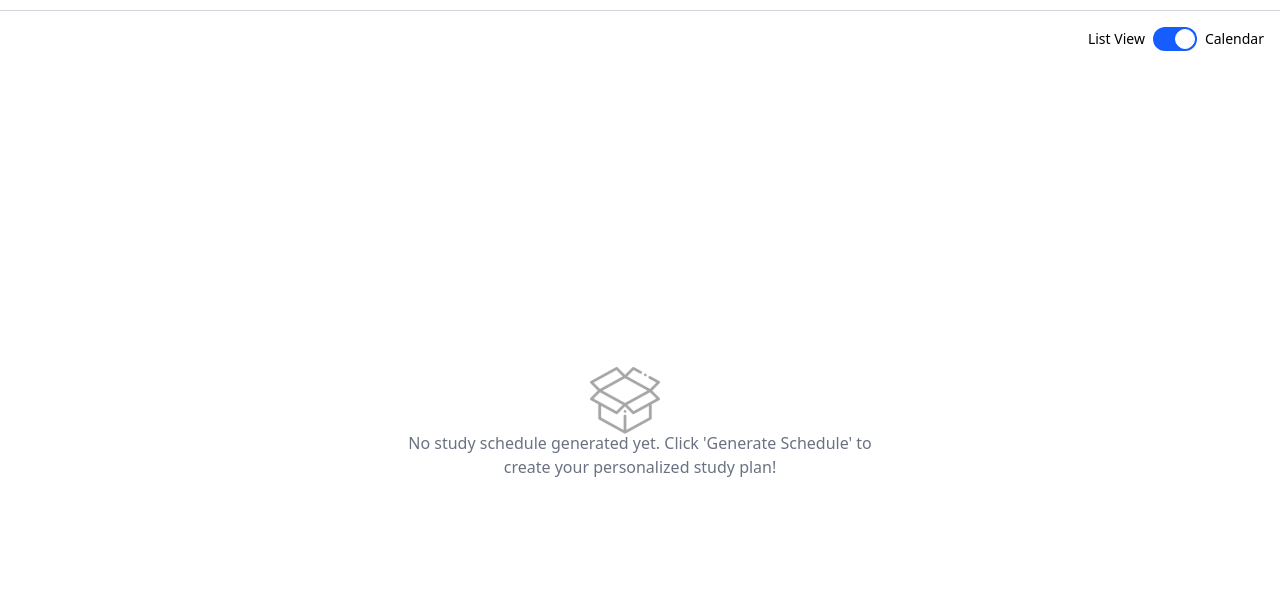
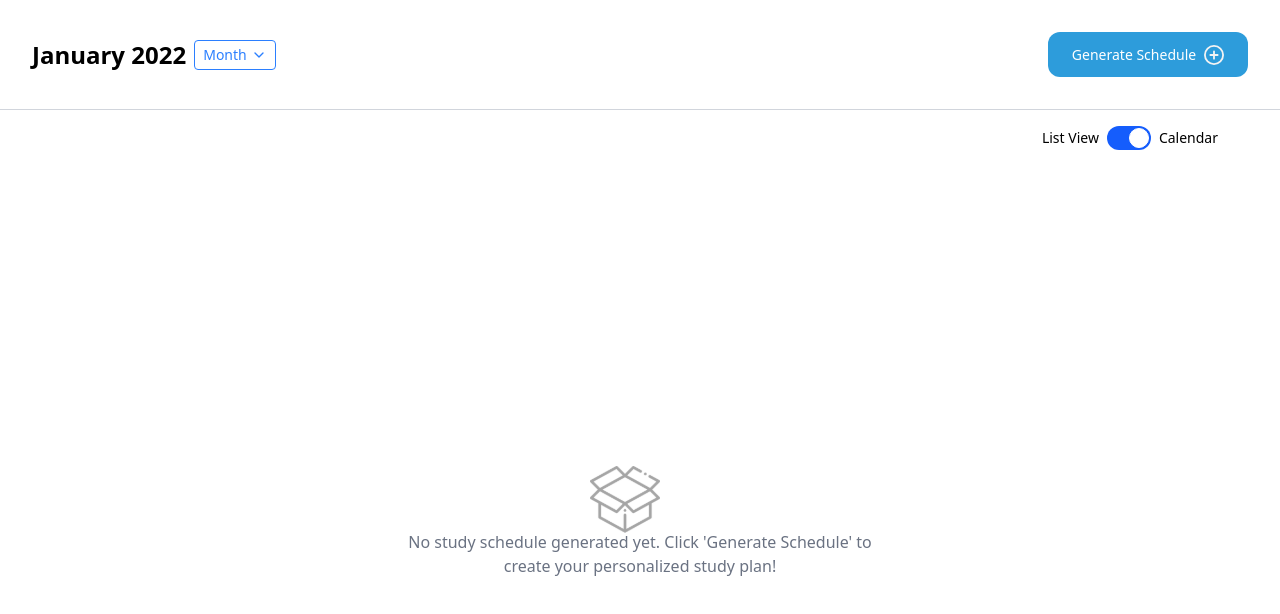
Before and after one commit to MrNobodyCam/SmartSched, a React (Vite) app in the folder frontend/: page / in a window 1280 px wide. Shown: the top 614 px of the page. Built offline with nearby package versions, Linux system fonts and the light colour scheme.

Commit message:
generate-schedule v1.2

```diff
--- a/frontend/package.json
+++ b/frontend/package.json
@@ -13,7 +13,8 @@
     "@tailwindcss/vite": "^4.0.6",
     "lucide-react": "^0.475.0",
     "react": "^19.0.0",
-    "react-dom": "^19.0.0"
+    "react-dom": "^19.0.0",
+    "react-feather": "^2.0.10"
   },
   "devDependencies": {
     "@eslint/js": "^9.17.0",
--- a/frontend/src/components/generate-schedule.tsx
+++ b/frontend/src/components/generate-schedule.tsx
@@ -1,24 +1,23 @@
 import React, { useState } from "react";
 import BoxIcon from "../assets/images/box 1.svg";
 import PlusIcon from "../assets/icons/Icon (2).svg";
+import { ChevronDown } from "react-feather";
 
 const EmptySchedule = () => {
   const [viewType, setViewType] = useState("calendar");
 
   return (
-    <div className="w-full max-w-[1356px] min-h-[934px] bg-white font-inter mx-auto shadow-md relative lg:absolute lg:left-1/2 lg:top-1/2 lg:transform lg:-translate-x-1/2 lg:-translate-y-1/2">
+    <div className="w-full h-screen bg-white font-inter mx-auto shadow-md relative">
       <div className="border-b border-gray-300 p-4">
-        <div className="flex flex-col sm:flex-row sm:items-center sm:justify-between max-w-6xl mx-auto space-y-4 sm:space-y-0">
-          <div className="flex flex-col sm:flex-row items-start sm:items-center space-y-2 sm:space-y-0">
-            <h1 className="font-open-sans text-2xl font-medium sm:mr-4">
-              January 2022
-            </h1>
-            <button className="px-3 py-1 text-xs text-blue-600 bg-blue-100 rounded-full font-inter border-none cursor-pointer hover:bg-blue-200 w-fit">
-              Month ▾
+        <div className="flex sm:flex-row flex-col p-4">
+          <div className="flex flex-row items-center space-x-2 sm:mb-0 mb-4 justify-center">
+            <h1 className="text-2xl font-semibold">January 2022</h1>
+            <button className="flex items-center text-blue-500 border border-blue-500 rounded px-2 py-1 text-sm">
+              Month <ChevronDown size={16} className="ml-1" />
             </button>
           </div>
-          <div className="flex sm:ml-auto sm:justify-start justify-start">
-            <button className="flex items-center justify-center bg-[#2D9CDB] text-white rounded-xl px-4 py-2 text-sm w-full sm:w-[200px] h-[45px] gap-2">
+          <div className="flex justify-center sm:justify-end sm:ml-auto mt-4 sm:mt-0">
+            <button className="flex items-center justify-center bg-[#2D9CDB] text-white rounded-xl px-4 py-2 text-sm w-full sm:w-[200px] h-[35px] sm:h-[45px] gap-2">
               <span className="leading-none">Generate Schedule</span>
               <img src={PlusIcon} alt="Generate Schedule" className="w-5 h-5" />
             </button>
@@ -26,7 +25,7 @@ const EmptySchedule = () => {
         </div>
       </div>
 
-      <div className="flex justify-end p-4">
+      <div className="flex justify-end p-4 sm:mr-[46px] mr-0">
         <div className="flex items-center space-x-2">
           <span className="text-sm">List View</span>
           <label className="inline-flex items-center cursor-pointer">
```
Also changed, not shown: 1 other file (tests, documents, lock files or other folders).
